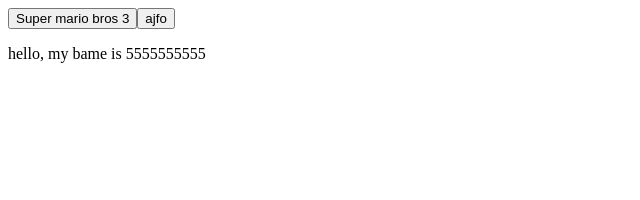
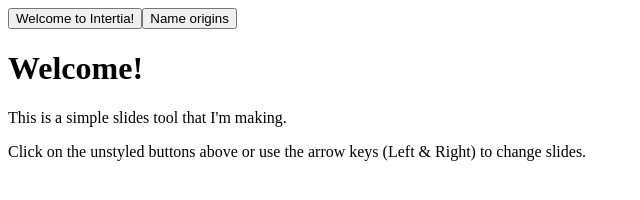
Before and after one commit to YohananDiamond/intertia, a plain HTML site: page index.html in a window 1280 px wide. Shown: the whole page, without its empty margins (0-640 px from the left). Drawn offline with Linux system fonts and the light colour scheme.

Commit message:
Cleaning up and making a proper example

```diff
--- a/index.html
+++ b/index.html
@@ -1,6 +1,7 @@
 <!DOCTYPE html>
 <html>
     <head>
+        <title>Intertia - a simple slides library</title>
         <script src="intertia.js"></script>
         <script>
             window.addEventListener("load", () => {
@@ -15,11 +16,14 @@
         <div id="buttons">
         </div>
         <div id="section-slides">
-            <div class="slide" data-slide-title="Super mario bros 3">
-                <p>hello, my bame is 5555555555</p>
+            <div class="slide" data-slide-title="Welcome to Intertia!">
+                <h1>Welcome!</h1>
+                <p>This is a simple slides tool that I'm making.</p>
+                <p>Click on the unstyled buttons above or use the arrow keys (Left &amp; Right) to change slides.</p>
             </div>
-            <div class="slide" data-slide-title="ajfo">
-                <p>wahoo 9</p>
+            <div class="slide" data-slide-title="Name origins">
+                <p>I barely even tried. "Intertia" is a typo of "inertia", which is a random word that came up in my head while trying to find a name for this library.</p>
+                <p>Maybe I should pick something that makes more contextual sense but here we are.</p>
             </div>
         </div>
     </body>
--- a/intertia.js
+++ b/intertia.js
@@ -2,8 +2,6 @@
 
 let intertia = {};
 intertia.prepare = ({slides_div_id, buttons_div_id}) => {
-    // TODO: a way to change slides with the arrow keys
-
     let sec_slides = document.getElementById(slides_div_id);
     let sec_btn = document.getElementById(buttons_div_id);
 
@@ -58,7 +56,3 @@ intertia.prepare = ({slides_div_id, buttons_div_id}) => {
         }
     });
 };
-
-// TODO: make a printable-to-PDF mode
-// TODO: check if this runs on 2009 chrome (PLEASE)
-// TODO: add a buncha code injection support for optional extra features... or would this complicate the code
```
Also changed, not shown: 2 other files.
